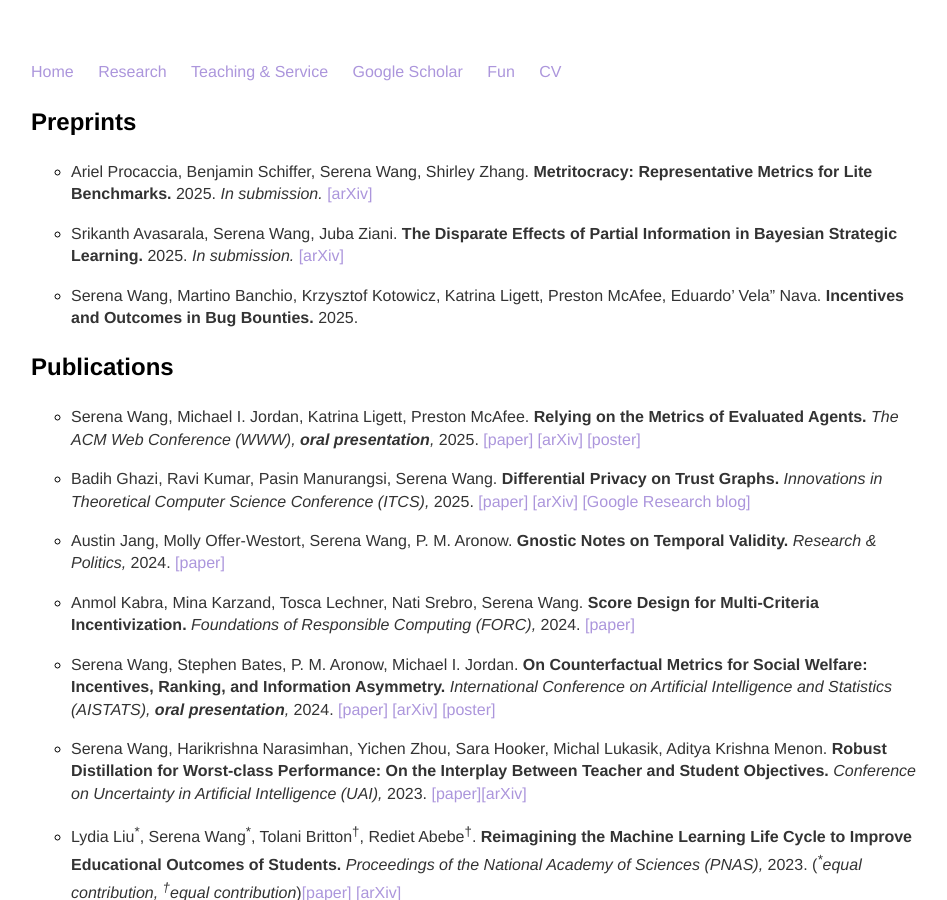
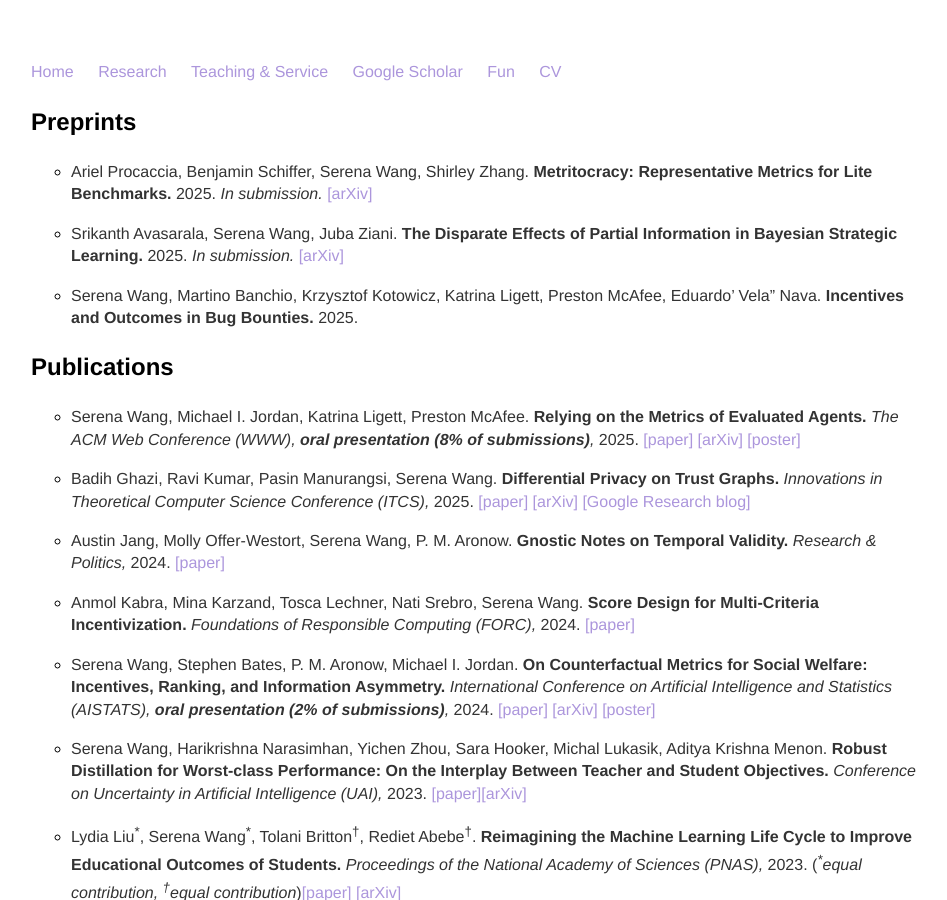
Before and after one commit to serenalwang/serenalwang.github.io, a Jekyll site: the page built from research.md, in a window 1280 px wide and 900 px high. Shown: the whole window, without its empty margins (161-1108 px from the left). Built offline with Jekyll 4.4.1, drawn with Linux system fonts in a browser that asks for light colours.

Commit message:
added percentages

```diff
--- a/research.md
+++ b/research.md
@@ -15,7 +15,7 @@
 
 ### Publications
 * Serena Wang, Michael I. Jordan, Katrina Ligett, Preston McAfee.
-**Relying on the Metrics of Evaluated Agents.** *The ACM Web Conference (WWW), **oral presentation**,* 2025. [[paper]](https://dl.acm.org/doi/10.1145/3696410.3714864) [[arXiv]](https://arxiv.org/abs/2402.14005) [[poster]](https://drive.google.com/file/d/1iT8-Nygx1qGs4cQci2wEesXsFOl1X4Vt/view?usp=sharing)
+**Relying on the Metrics of Evaluated Agents.** *The ACM Web Conference (WWW), **oral presentation (8% of submissions)**,* 2025. [[paper]](https://dl.acm.org/doi/10.1145/3696410.3714864) [[arXiv]](https://arxiv.org/abs/2402.14005) [[poster]](https://drive.google.com/file/d/1iT8-Nygx1qGs4cQci2wEesXsFOl1X4Vt/view?usp=sharing)
 
 * Badih Ghazi, Ravi Kumar, Pasin Manurangsi, Serena Wang.
 **Differential Privacy on Trust Graphs.** *Innovations in Theoretical Computer Science Conference (ITCS),* 2025. [[paper]](https://drops.dagstuhl.de/entities/document/10.4230/LIPIcs.ITCS.2025.53) [[arXiv]](https://arxiv.org/abs/2410.12045) [[Google Research blog]](https://research.google/blog/differential-privacy-on-trust-graphs/)
@@ -27,7 +27,7 @@
 **Score Design for Multi-Criteria Incentivization.** *Foundations of Responsible Computing (FORC),* 2024. [[paper]](https://drops.dagstuhl.de/entities/document/10.4230/LIPIcs.FORC.2024.8)
 
 * Serena Wang, Stephen Bates, P. M. Aronow, Michael I. Jordan.
-**On Counterfactual Metrics for Social Welfare: Incentives, Ranking, and Information Asymmetry.** *International Conference on Artificial Intelligence and Statistics (AISTATS), **oral presentation**,* 2024. [[paper]](https://proceedings.mlr.press/v238/wang24b/wang24b.pdf) [[arXiv]](https://arxiv.org/abs/2305.14595) [[poster]](https://drive.google.com/file/d/1B8TXS7KhXgkqYZC-65ycmnuzegWOhPnV/view?usp=sharing)
+**On Counterfactual Metrics for Social Welfare: Incentives, Ranking, and Information Asymmetry.** *International Conference on Artificial Intelligence and Statistics (AISTATS), **oral presentation (2% of submissions)**,* 2024. [[paper]](https://proceedings.mlr.press/v238/wang24b/wang24b.pdf) [[arXiv]](https://arxiv.org/abs/2305.14595) [[poster]](https://drive.google.com/file/d/1B8TXS7KhXgkqYZC-65ycmnuzegWOhPnV/view?usp=sharing)
 
 * Serena Wang, Harikrishna Narasimhan, Yichen Zhou, Sara Hooker, Michal Lukasik, Aditya Krishna Menon.
 **Robust Distillation for Worst-class Performance: On the Interplay Between Teacher and Student Objectives.** *Conference on Uncertainty in Artificial Intelligence (UAI),* 2023. [[paper]](https://proceedings.mlr.press/v216/wang23e.html)[[arXiv]](https://arxiv.org/abs/2206.06479)
```
